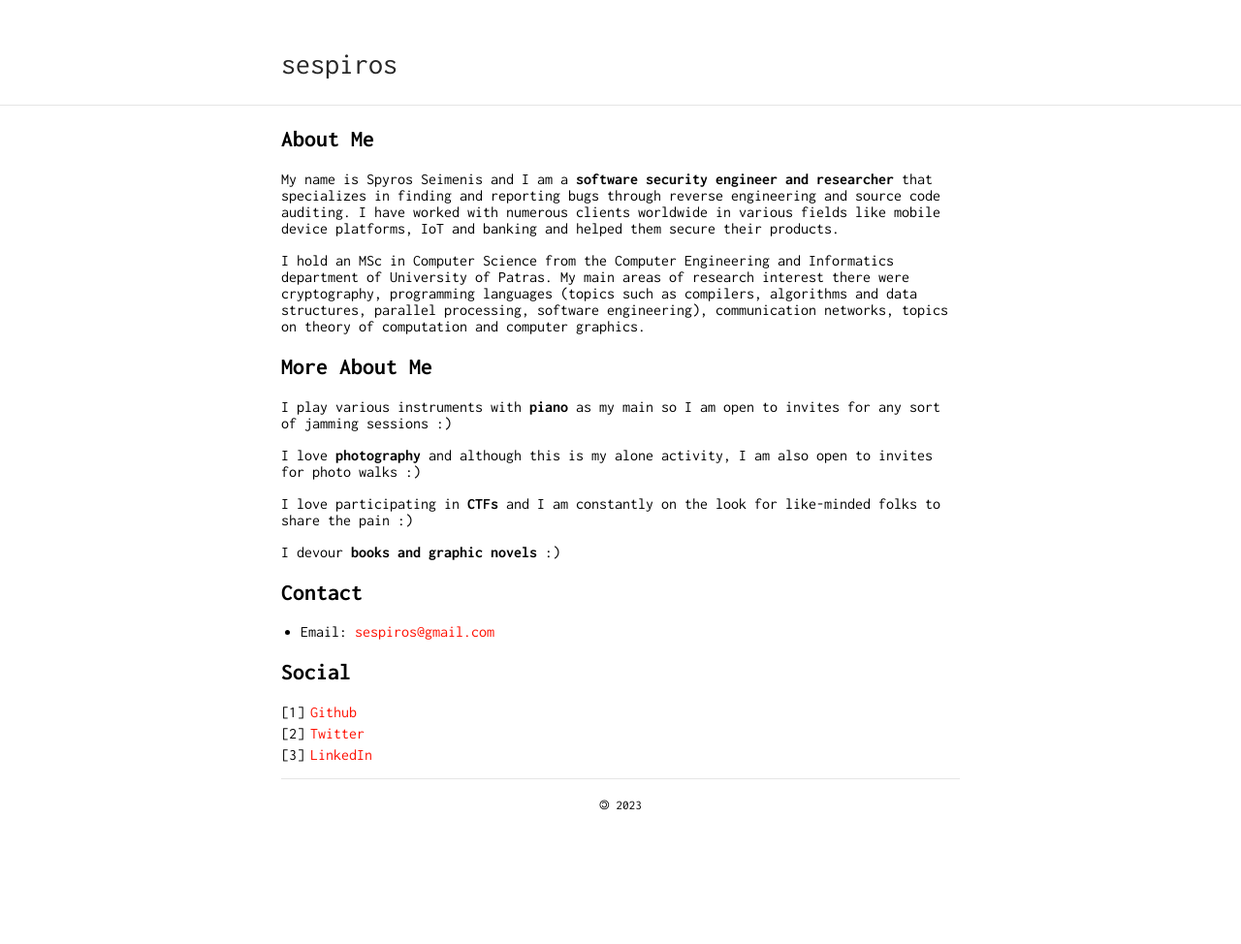
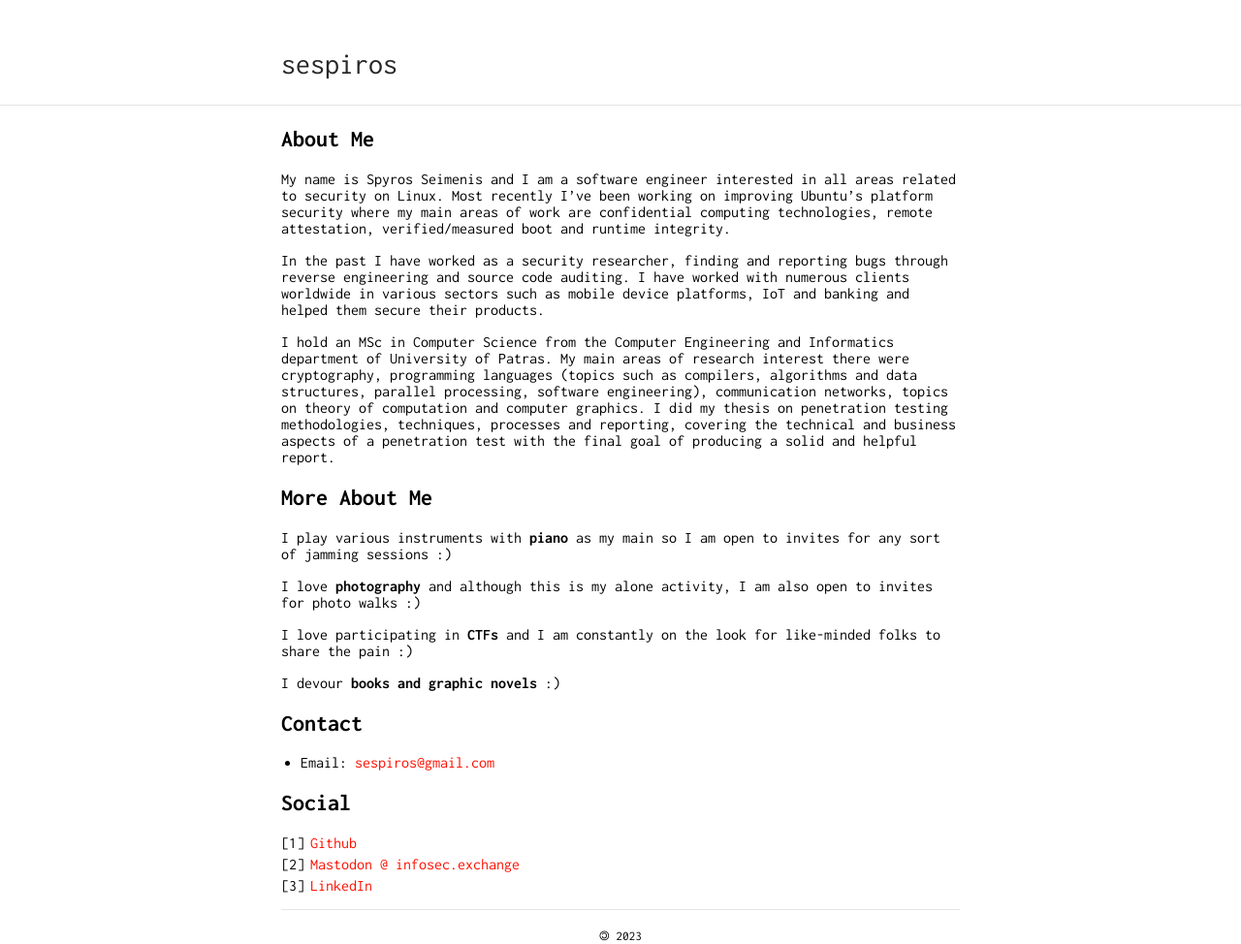
Before and after one commit to sespiros/sespiros.github.io, a Jekyll site: the page built from index.md, in a window 1280 px wide. Shown: the whole page at 97% size. Built offline with Jekyll 4.4.1, drawn with Linux system fonts in a browser that asks for light colours; our own code applies the rules of GitHub Pages for plain Markdown files; before the commit the page ends 900 px from its top, so only the background shows below that.

Commit message:
Update index.md

```diff
--- a/index.md
+++ b/index.md
@@ -4,15 +4,11 @@ layout: default
 
 ## About Me
 
-My name is Spyros Seimenis and I am a **software security engineer and researcher** that specializes
-in finding and reporting bugs through reverse engineering and source code auditing. I have worked
-with numerous clients worldwide in various fields like mobile device platforms, IoT and banking and
-helped them secure their products.
+My name is Spyros Seimenis and I am a software engineer interested in all areas related to security on Linux. Most recently I've been working on improving Ubuntu's platform security where my main areas of work are confidential computing technologies, remote attestation, verified/measured boot and runtime integrity.
 
-I hold an MSc in Computer Science from the Computer Engineering and Informatics department of University of Patras.
-My main areas of research interest there were cryptography, programming languages (topics such as compilers, algorithms
-and data structures, parallel processing, software engineering), communication networks, topics on theory of computation
-and computer graphics.
+In the past I have worked as a security researcher, finding and reporting bugs through reverse engineering and source code auditing. I have worked with numerous clients worldwide in various sectors such as mobile device platforms, IoT and banking and helped them secure their products.
+
+I hold an MSc in Computer Science from the Computer Engineering and Informatics department of University of Patras. My main areas of research interest there were cryptography, programming languages (topics such as compilers, algorithms and data structures, parallel processing, software engineering), communication networks, topics on theory of computation and computer graphics. I did my thesis on penetration testing methodologies, techniques, processes and reporting, covering the technical and business aspects of a penetration test with the final goal of producing a solid and helpful report.
 
 ## More About Me
 
@@ -32,5 +28,5 @@ I devour **books and graphic novels** :)
 ## Social
 
 1. [Github](https://github.com/sespiros)
-2. [Twitter](https://twitter.com/sespiros)
+2. [Mastodon @ infosec.exchange](https://infosec.exchange/@sespiros)
 3. [LinkedIn](https://linkedin.com/in/sespiros)
```
